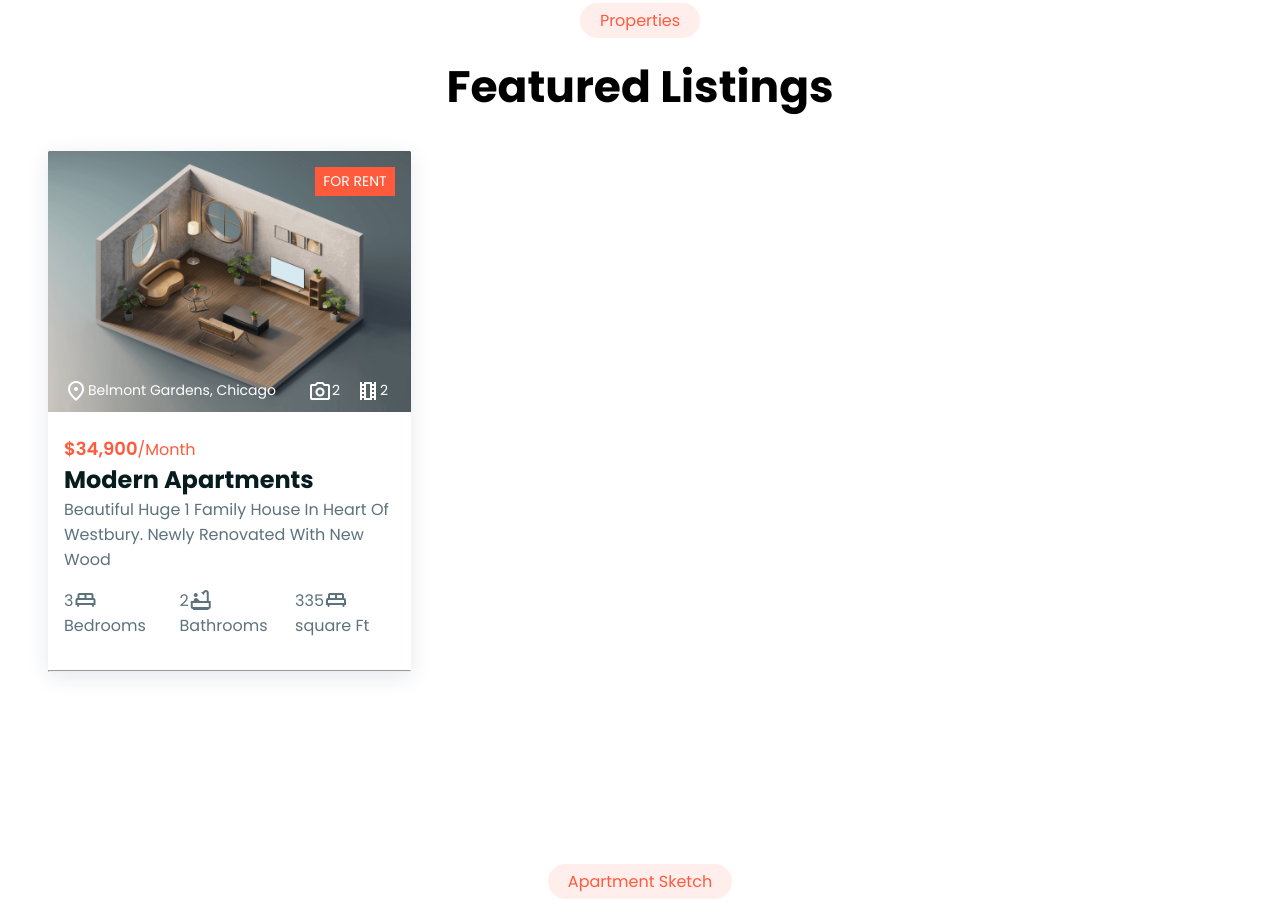
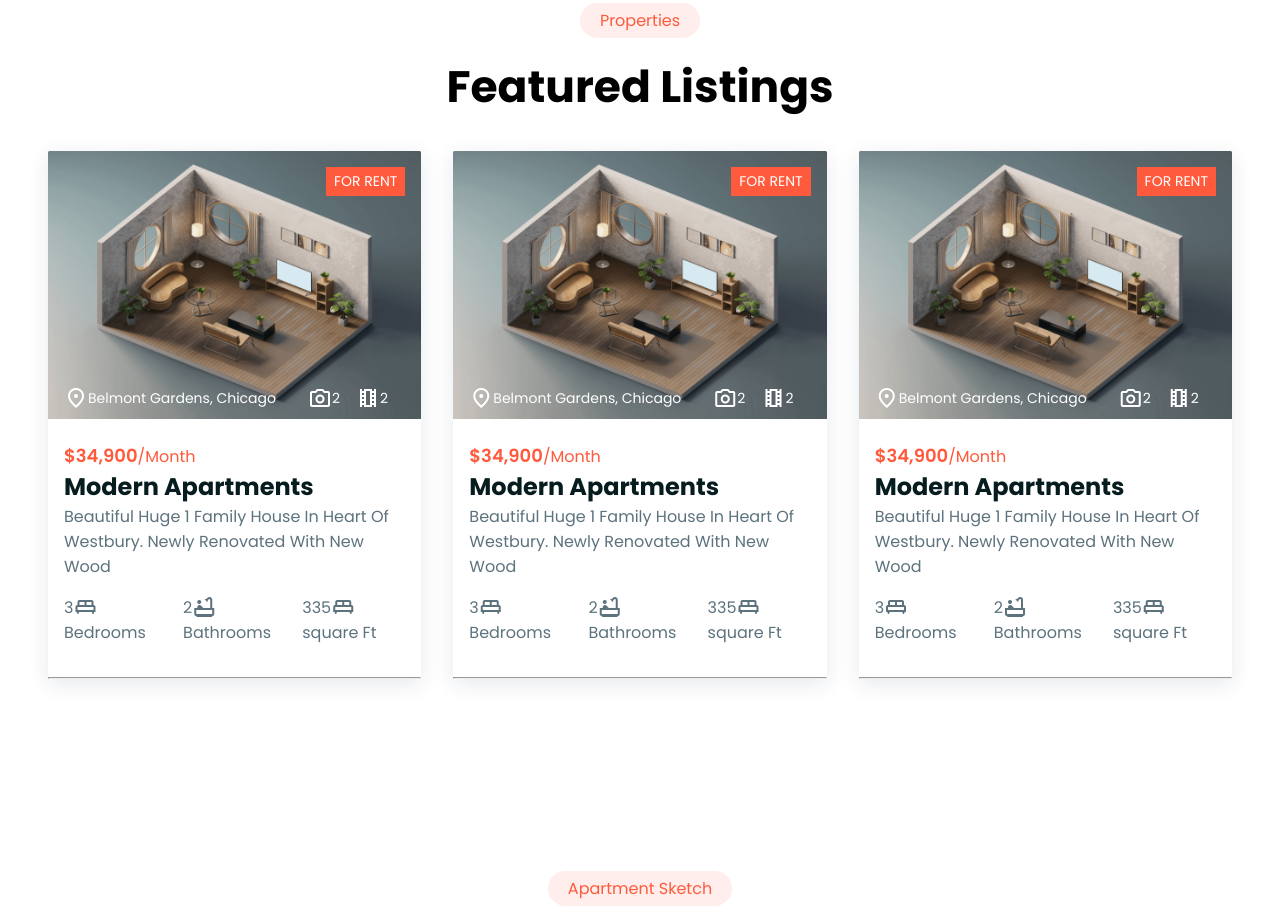
Before and after one commit to dev-nirob1/Real-state-landing-page, a plain HTML site: page index.html in a window 1280 px wide. Shown: the part 3568-4480 px from the top of the page. Drawn offline with nearby package versions, Linux system fonts and the light colour scheme.

Commit message:
card update

```diff
--- a/index.html
+++ b/index.html
@@ -336,7 +336,111 @@
                 <p class="section-name mb-1">Properties</p>
                 <h1 class="section-title mb-2">Featured Listings</h1>
             </div>
-            <div class="all-1 medium-2 larger-3 gap-3">
+            <div class="all-1 medium-2 larger-3 gap-2">
+                <div class="properties-card">
+                    <div class=" relative image-responsive">
+                        <img class="image-responsive" src="./assets/4.png" alt="">
+                        <div>
+                            <span class="badge">FOR RENT</span>
+                        </div>
+                        <div class="flex justify-between align-center gap-2 location">
+                            <p class="flex align-center"><span class="material-symbols-outlined">
+                                    location_on
+                                </span> Belmont Gardens, Chicago</p>
+                            <div class="flex align-center gap-1">
+                                <p class="flex align-center"><span class="material-symbols-outlined">
+                                        photo_camera
+                                    </span> 2</p>
+
+                                <p class="flex align-center"><span class="material-symbols-outlined">
+                                        theaters
+                                    </span> 2</p>
+                            </div>
+                        </div>
+                    </div>
+                    <div class="text-light p-1">
+                        <p class="orange-text-color"> <span
+                                style="font-size: 18px; font-weight: 600;">$34,900</span>/Month</p>
+                        <h3 class="card-title text-dark"><a href="#">Modern Apartments</a></h3>
+                        <p>Beautiful Huge 1 Family House In Heart Of <br>
+                            Westbury. Newly Renovated With New Wood</p>
+                        <div class="all-3 gap-1 mb-1 mt-1 text-light">
+                            <div>
+                                <p class="flex items-center">3 <span class="material-symbols-outlined">
+                                        king_bed
+                                    </span> </p>
+                                <p>Bedrooms</p>
+                            </div>
+                            <div>
+                                <p class="flex items-center">2 <span class="material-symbols-outlined">
+                                        <span class="material-symbols-outlined">
+                                            bathtub
+                                        </span>
+                                    </span></p>
+                                <p>Bathrooms</p>
+                            </div>
+                            <div>
+                                <p class="flex items-center">335 <span class="material-symbols-outlined">
+                                        king_bed
+                                    </span></p>
+                                <p>square Ft</p>
+                            </div>
+                        </div>
+                    </div>
+                    <hr>
+                </div>
+                <div class="properties-card">
+                    <div class="relative image-responsive">
+                        <img class="image-responsive" src="./assets/4.png" alt="">
+                        <div>
+                            <span class="badge">FOR RENT</span>
+                        </div>
+                        <div class="flex justify-between align-center gap-2 location">
+                            <p class="flex align-center"><span class="material-symbols-outlined">
+                                    location_on
+                                </span> Belmont Gardens, Chicago</p>
+                            <div class="flex align-center gap-1">
+                                <p class="flex align-center"><span class="material-symbols-outlined">
+                                        photo_camera
+                                    </span> 2</p>
+
+                                <p class="flex align-center"><span class="material-symbols-outlined">
+                                        theaters
+                                    </span> 2</p>
+                            </div>
+                        </div>
+                    </div>
+                    <div class="text-light p-1">
+                        <p class="orange-text-color"> <span
+                                style="font-size: 18px; font-weight: 600;">$34,900</span>/Month</p>
+                        <h3 class="card-title text-dark"><a href="#">Modern Apartments</a></h3>
+                        <p>Beautiful Huge 1 Family House In Heart Of <br>
+                            Westbury. Newly Renovated With New Wood</p>
+                        <div class="all-3 gap-1 mb-1 mt-1 text-light">
+                            <div>
+                                <p class="flex items-center">3 <span class="material-symbols-outlined">
+                                        king_bed
+                                    </span> </p>
+                                <p>Bedrooms</p>
+                            </div>
+                            <div>
+                                <p class="flex items-center">2 <span class="material-symbols-outlined">
+                                        <span class="material-symbols-outlined">
+                                            bathtub
+                                        </span>
+                                    </span></p>
+                                <p>Bathrooms</p>
+                            </div>
+                            <div>
+                                <p class="flex items-center">335 <span class="material-symbols-outlined">
+                                        king_bed
+                                    </span></p>
+                                <p>square Ft</p>
+                            </div>
+                        </div>
+                    </div>
+                    <hr>
+                </div>
                 <div class="properties-card">
                     <div class=" relative image-responsive">
                         <img class="image-responsive" src="./assets/4.png" alt="">
```
